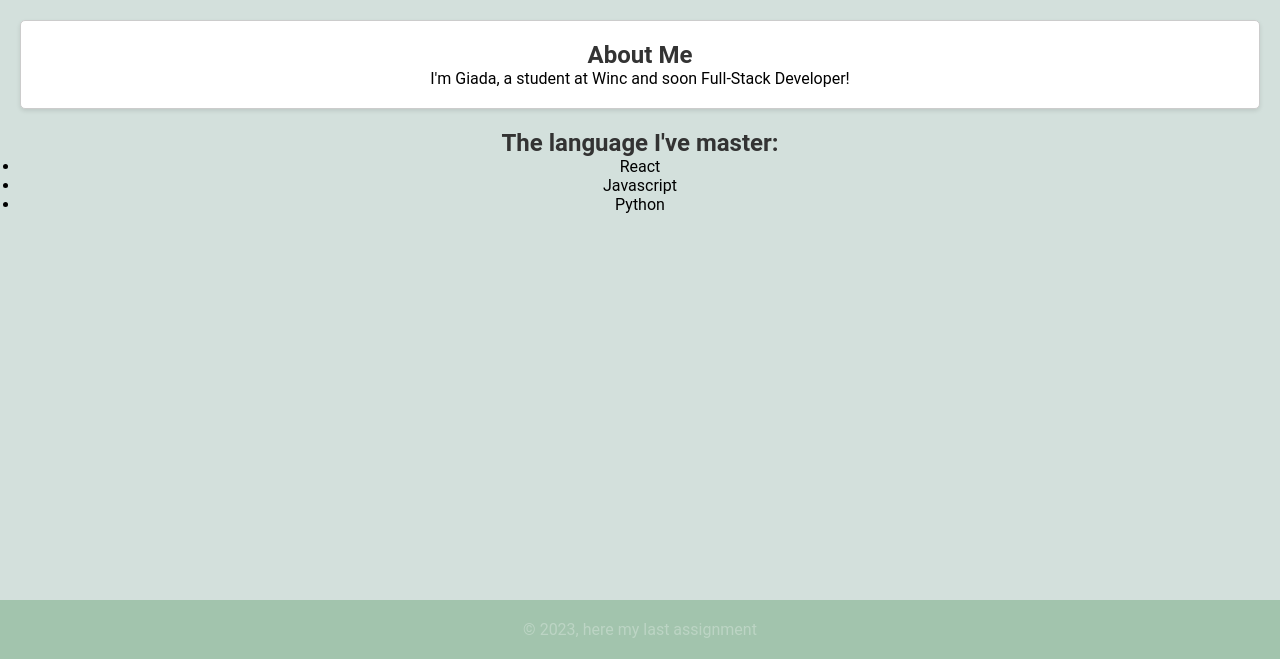
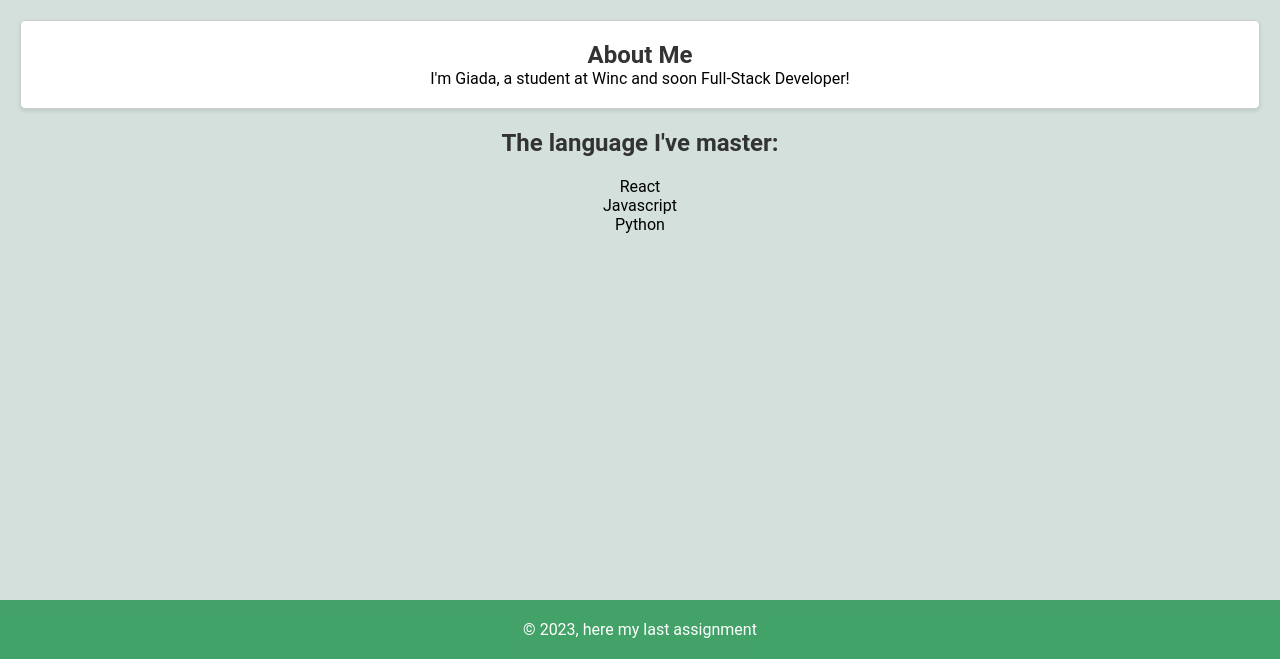
Before and after one commit to GiadaGiuliaPaola/cd-assignment, a Flask app: page / in a window 1280 px wide. Shown: the part 141-800 px from the top of the page. Run offline with Flask 3, Linux system fonts and the light colour scheme.

Commit message:
edit path about

```diff
--- a/flask-app/static/style.css
+++ b/flask-app/static/style.css
@@ -58,14 +58,19 @@ main {
     box-shadow: 0 2px 4px rgba(0, 0, 0, 0.1);
 }
 
+ul {
+    padding-top: 20px;
+    list-style: none;
+}
+
 h2 {
     font-size: 24px;
     color: #333;
 }
 
 footer {
-    background-color: #a2c4ad;
-    color: #ffffff48;
+    background-color: #148f43c1;
+    color: #ffffff;
     padding: 20px;
     position: absolute;
     bottom: 0;
--- a/flask-app/templates/index.html
+++ b/flask-app/templates/index.html
@@ -12,7 +12,7 @@
     <nav>
         <ul>
             <li><a href="#">Home</a></li>
-            <li><a href="/flask-app/templates/about.html">About</a></li>
+            <li><a href="{{ url_for('about') }}">About</a></li>
             <li><a href="#">Services</a></li>
             <li><a href="#">Contact</a></li>
         </ul>
```
